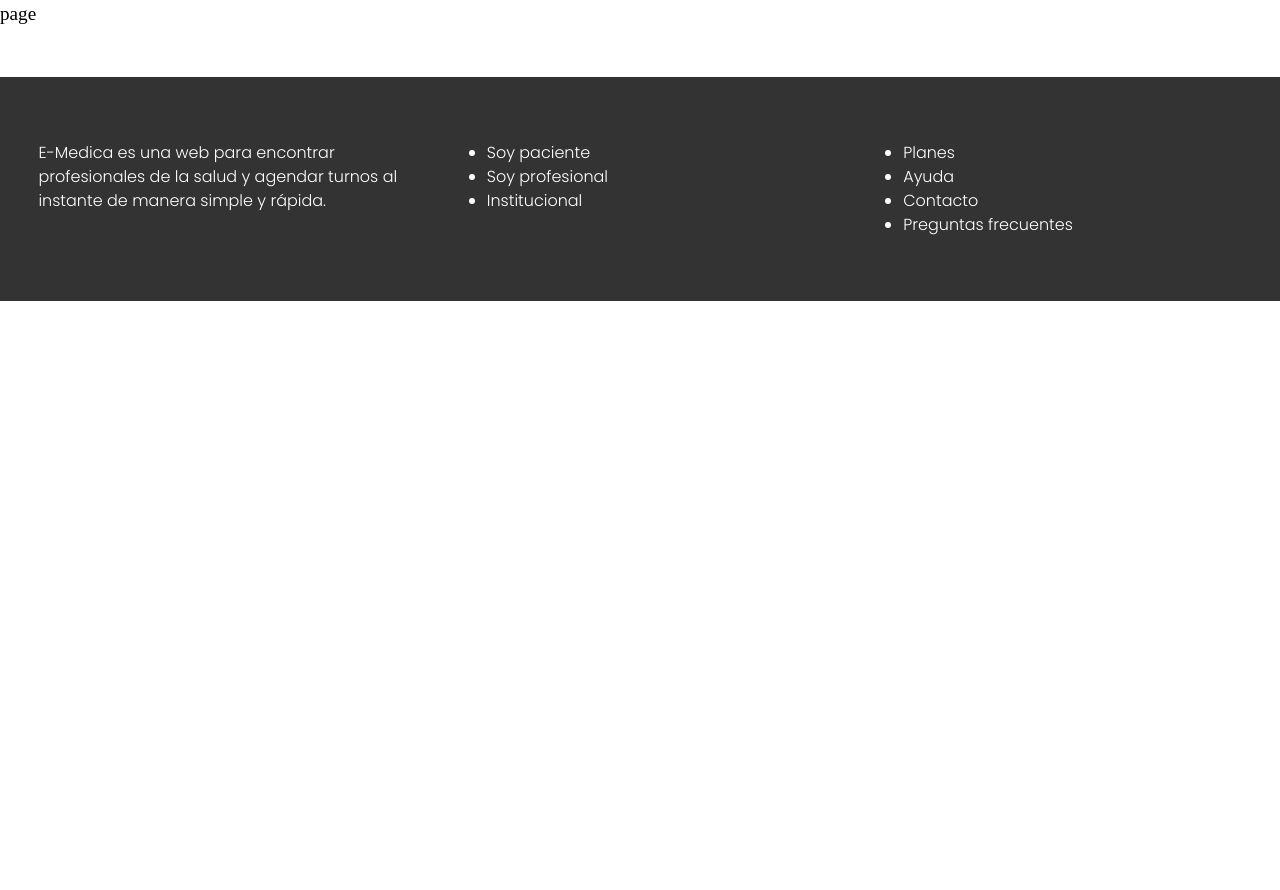
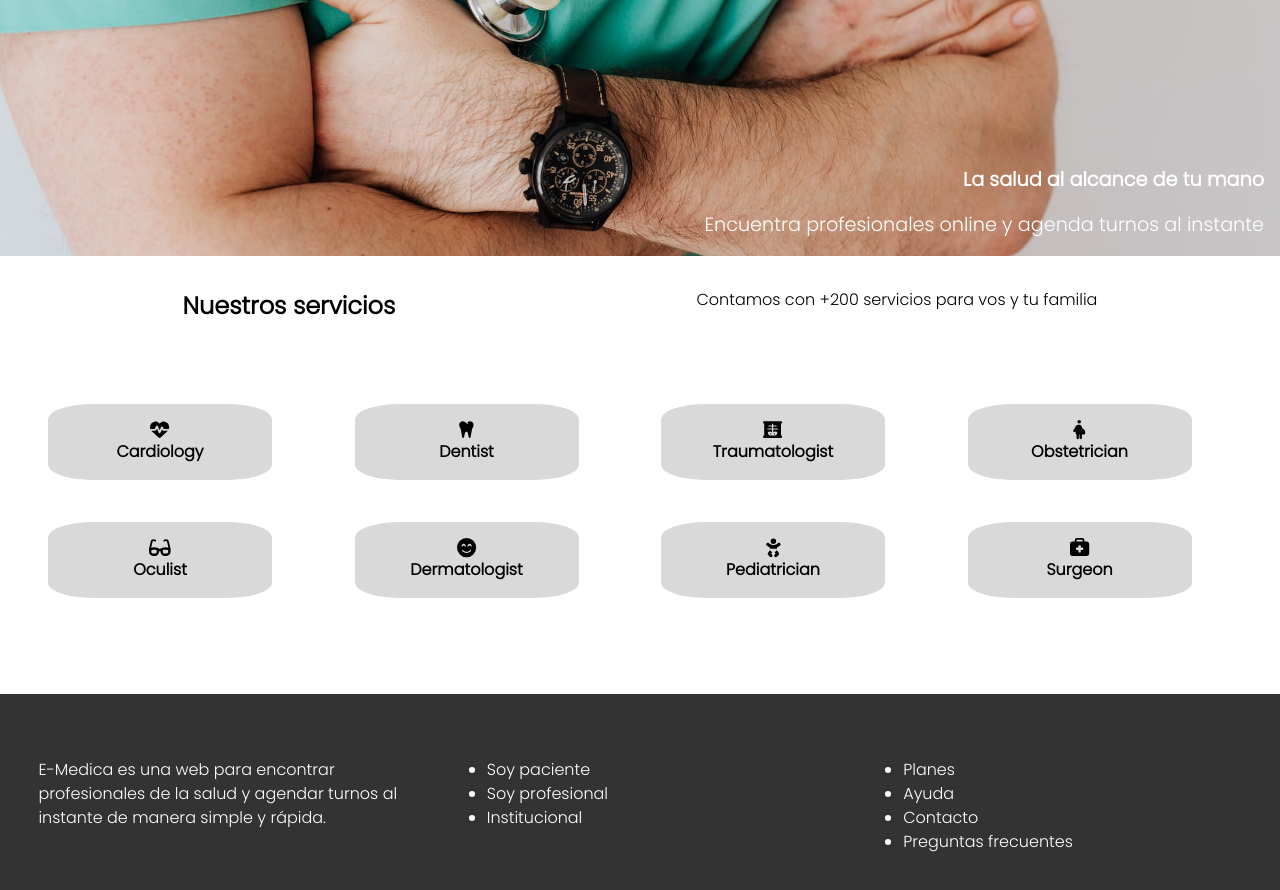
Before and after one commit to No-Country/NC-C11-31-E-Medica, a Next.js app in the folder client/: page / in a window 1280 px wide. Shown: the top 890 px of the page. Before the commit the page ends 800 px from the top, so only its background shows below. Built offline with nearby package versions, Linux system fonts and the light colour scheme.

Commit message:
feat[frontend]: add cardSpecialties for landing page

```diff
--- /dev/null
+++ b/client/src/app/components/CardSpecialties/-cardSpecialties.scss
@@ -0,0 +1,18 @@
+@use '../../styles/globals-styles/variables' as *;
+
+.CardSpecialtiesContainer{
+    background-color: #D9D9D9;    ;
+    display: flex;
+    flex-direction: column;
+    justify-content: center;
+    align-items: center;
+    max-width: 14rem;
+    padding: 1rem;
+    border-radius: 20%;
+    margin: 1rem
+}
+
+.CardSpecialtiesContainer h2{
+    font-size: clamp(1rem, 1.2vw, 2.4rem);
+    font-family: $font-family;
+}
--- /dev/null
+++ b/client/src/app/components/CardSpecialties/CardSpecialties.jsx
@@ -0,0 +1,27 @@
+import React from 'react'
+import { FontAwesomeIcon } from "@fortawesome/react-fontawesome";
+import { faBaby, faTooth, faHeartPulse, faPersonPregnant, faGlasses, faFaceSmileBeam, faBriefcaseMedical, faXRay } from "@fortawesome/free-solid-svg-icons";
+
+
+export const CardSpecialties = ({specielty}) => {
+
+  const icons = {
+    Cardiology: faHeartPulse,
+    Dentist: faTooth,
+    Traumatologist: faXRay,
+    Obstetrician: faPersonPregnant,
+    Oculist: faGlasses,
+    Dermatologist: faFaceSmileBeam,
+    Pediatrician: faBaby,
+    Surgeon: faBriefcaseMedical
+  }
+
+  return (
+    <div className='CardSpecialtiesContainer'>
+      <FontAwesomeIcon style={{size: 'xs'}} icon={icons[specielty] }/>
+      <button>
+        <h2>{specielty}</h2>
+      </button>
+    </div>
+  )
+}
--- a/client/src/app/components/_index.scss
+++ b/client/src/app/components/_index.scss
@@ -1,3 +1,5 @@
 // ? GENERAL COMPONENTS
 
 @forward './footer/footer';
+@forward './Hero/hero';
+@forward './CardSpecialties/-cardSpecialties.scss';
--- a/client/src/app/layout.js
+++ b/client/src/app/layout.js
@@ -9,6 +9,7 @@
       <body>
         {children}
         <Footer />
+
       </body>
     </html>
   )
--- a/client/src/app/page.js
+++ b/client/src/app/page.js
@@ -1,5 +1,23 @@
+import {Hero} from './components/Hero/Hero'
+import { CardSpecialties } from './components/CardSpecialties/CardSpecialties'
+
 const Page = () => {
-  return <div>page</div>
+
+  const specialties = ['Cardiology','Dentist', 'Traumatologist', 'Obstetrician', 'Oculist', 'Dermatologist', 'Pediatrician', 'Surgeon']
+
+  return (
+    <div>
+      <Hero />
+      <div className='wrapperTexts'>
+        <h2>Nuestros servicios</h2>
+        <p>Contamos con +200 servicios para vos y tu familia</p>
+      </div>
+      <div className='wrapperGrid'>
+        {specialties.map(specielty => <CardSpecialties specielty={specielty}/>)}
+      </div>
+    </div>
+  )
+
 }
 
 export default Page
--- a/client/src/app/styles/globals-styles/_resets.scss
+++ b/client/src/app/styles/globals-styles/_resets.scss
@@ -14,6 +14,7 @@
   line-height: 1.5;
   color: #000000;
   gap: 3rem;
+  width: -webkit-fill-available;
 }
 main {
   width: 100%;
--- a/client/src/app/styles/main.scss
+++ b/client/src/app/styles/main.scss
@@ -5,3 +5,40 @@
 // ? GLOBALS COMPONENTS
 
 @use '../components';
+
+.wrapperGrid{
+    display: grid;
+    grid-template-columns: repeat(1, 1fr);
+    grid-gap: 10px;
+    margin: 2rem;
+    align-content: center;
+}
+
+.wrapperTexts{
+    display: flex;
+    flex-direction: column;
+    justify-content: space-around;
+    padding: 2rem;
+    font-size: clamp(1rem, 1.2vw, 2.4rem);
+    font-family: 'Poppins', sans-serif;
+}
+
+@media (min-width: 768px ){
+    .wrapperGrid{
+        grid-template-columns: repeat(2, 1fr);
+        align-content: center;
+    }
+    .wrapperTexts{
+        flex-direction: row;
+    }
+}
+
+@media (min-width: 1024px){
+    .wrapperGrid{
+        grid-template-columns: repeat(4, 1fr);
+        align-content: center;
+    }
+    .wrapperTexts{
+        flex-direction: row;
+    }
+}
```
Also changed, not shown: client/src/app/components/Card/Card.jsx (deleted, +0 -10 lines), client/src/app/components/Card/Card.scss (deleted).
